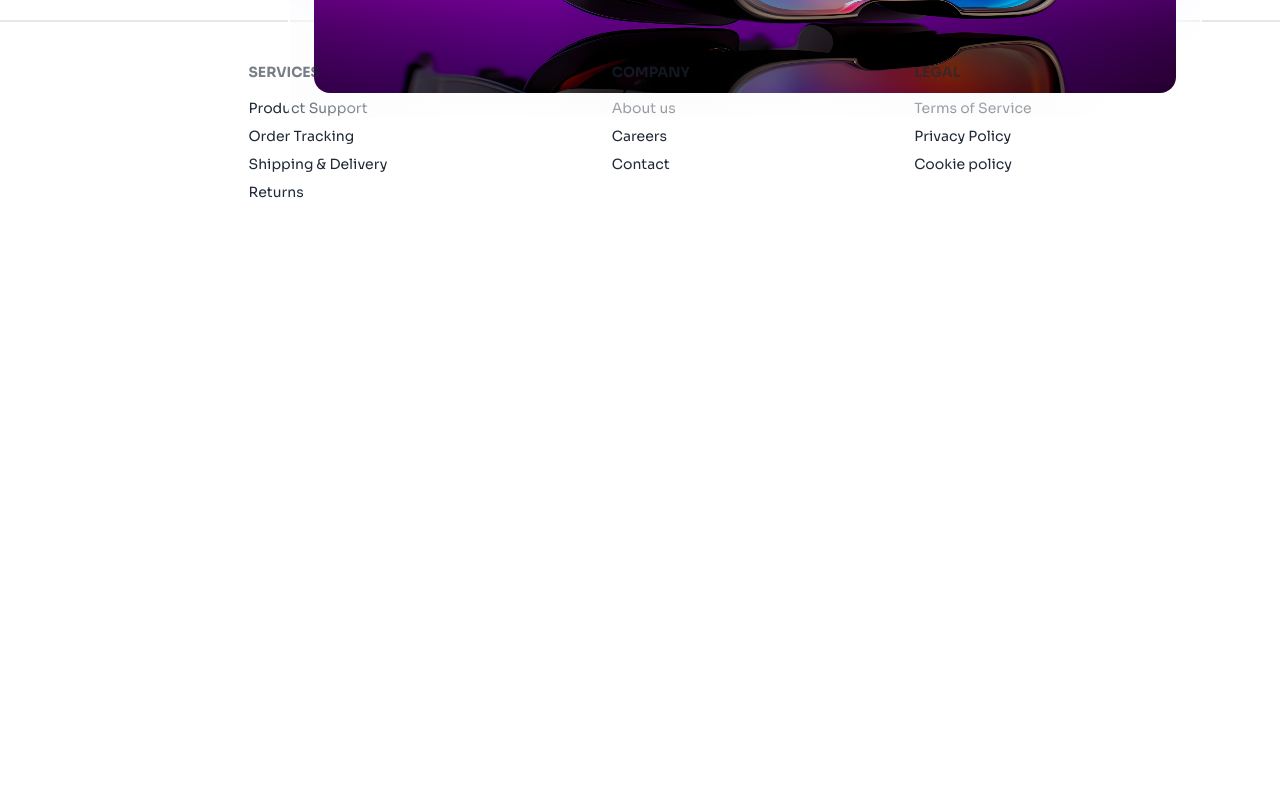
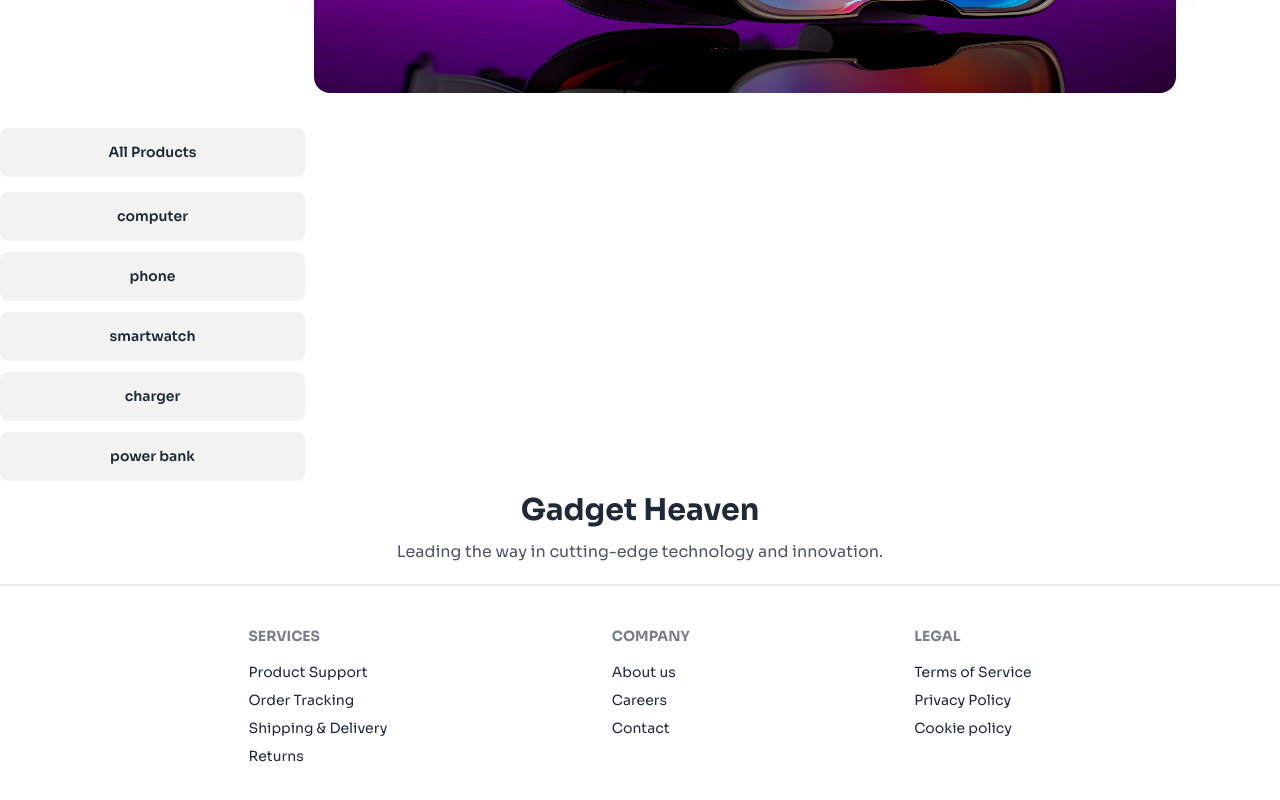
Before and after one commit to programming-hero-web-course-4/b10a8-gadget-heaven-istiak19, a React (Vite) app: page / in a window 1280 px wide. Shown: the part 652-1452 px from the top of the page. Before the commit the page ends 894 px from the top, so only its background shows below. Built offline with nearby package versions, Linux system fonts and the light colour scheme.

Commit message:
fifth commit

```diff
--- /dev/null
+++ b/public/categories.json
@@ -0,0 +1,27 @@
+[
+    {
+        "id": 1,
+        "category": "computer",
+        "slug": "computer"
+    },
+    {
+        "id": 2,
+        "category": "phone",
+        "slug": "phone"
+    },
+    {
+        "id": 3,
+        "category": "smartwatch",
+        "slug": "smartwatch"
+    },
+    {
+        "id": 4,
+        "category": "charger",
+        "slug": "charger"
+    },
+    {
+        "id": 5,
+        "category": "power bank",
+        "slug": "power-bank"
+    }
+]
--- a/src/Components/Banner/Banner.jsx
+++ b/src/Components/Banner/Banner.jsx
@@ -1,11 +1,16 @@
+import { useNavigate } from 'react-router-dom';
 import bannerPic from '../../assets/banner.jpg'
 const Banner = () => {
+    const navigate=useNavigate()
+    const handleShopBtn=()=>{
+        navigate('/dashboard')
+    }
     return (
         <div className="bg-[#9538E2] relative mb-60">
             <div className="text-center space-y-5 text-white pb-52 px-40 pt-16">
                 <h2 className="font-bold text-5xl">Upgrade Your Tech Accessorize with Gadget Heaven Accessories</h2>
                 <p className="text-xs">Explore the latest gadgets that will take your experience to the next level. From smart devices to the coolest accessories, we have it all!</p>
-                <button className="btn font-bold rounded-full bg-white text-[#9538E2]">Shop Now</button>
+                <button onClick={handleShopBtn} className="btn font-bold rounded-full bg-white text-[#9538E2]">Shop Now</button>
             </div>
             <div className='absolute top-72 left-72 border-2 border-white p-6 backdrop-blur-3xl rounded-xl'>
                 <img className='w-[862px] h-[363px] rounded-2xl' src={bannerPic} alt="Banner Pic" />
--- /dev/null
+++ b/src/Components/Card/Card.jsx
@@ -0,0 +1,27 @@
+import PropTypes from 'prop-types';
+
+const Card = ({ product }) => {
+    const {product_id,product_title,product_image,price}=product
+    return (
+        <div>
+            <div className="shadow-2xl h-full rounded-lg">
+                <figure className='w-[280px] h-[181px] p-5'>
+                    <img className='w-full h-full rounded-xl'
+                        src={product_image}
+                        alt={product_title} />
+                </figure>
+                <div className="p-5 space-y-5">
+                    <h2 className="text-xl font-medium">{product_title}</h2>
+                    <p>Price: {price} $</p>
+                    <button className='btn'>View Details</button>
+                </div>
+            </div>
+        </div>
+    );
+};
+
+Card.propTypes = {
+    product: PropTypes.object.isRequired
+};
+
+export default Card;
--- /dev/null
+++ b/src/Components/Categories/Categories.jsx
@@ -0,0 +1,21 @@
+import { useEffect, useState } from "react";
+import { NavLink } from "react-router-dom";
+
+const Categories = () => {
+    const [categories, setCategories] = useState([])
+    useEffect(() => {
+        fetch('/categories.json')
+            .then(res => res.json())
+            .then(data => setCategories(data))
+    }, [])
+    return (
+        <div className="">
+            <button className="btn w-full mb-4">All Products</button>
+            {
+                categories.map(category => <NavLink key={category.id} to={`/category/${category.category}`}><button className="btn flex w-full mb-3">{category.category}</button></NavLink>)
+            }
+        </div>
+    );
+};
+
+export default Categories;
--- /dev/null
+++ b/src/Components/DashBoard/DashBoard.jsx
@@ -0,0 +1,9 @@
+const DashBoard = () => {
+    return (
+        <div>
+            <h2>DashBoard.................</h2>
+        </div>
+    );
+};
+
+export default DashBoard;
--- a/src/Components/Home/Home.jsx
+++ b/src/Components/Home/Home.jsx
@@ -1,11 +1,18 @@
-import { useLoaderData } from "react-router-dom";
+import { Outlet, useLoaderData } from "react-router-dom";
 import Banner from "../Banner/Banner";
+import Categories from "../Categories/Categories";
 
 const Home = () => {
-    const products=useLoaderData()
+    const products = useLoaderData()
     return (
-        <div>
+        <div className="max-w-7xl mx-auto">
             <Banner></Banner>
+            <div className="grid grid-cols-1 sm:grid-cols-4 gap-5">
+                <Categories></Categories>
+                <div className="col-span-3">
+                    <Outlet></Outlet>
+                </div>
+            </div>
         </div>
     );
 };
--- /dev/null
+++ b/src/Components/ProductCard/ProductCard.jsx
@@ -0,0 +1,23 @@
+import { useLoaderData, useParams } from "react-router-dom";
+import Card from "../Card/Card";
+import { useEffect, useState } from "react";
+
+const ProductCard = () => {
+    const { categoryName } = useParams()
+    const [products, setProducts] = useState([])
+    const data = useLoaderData()
+    useEffect(() => {
+        const filterProducts = [...data].filter(product => product.category === categoryName)
+        setProducts(filterProducts)
+    }, [setProducts, data])
+
+    return (
+        <div className="grid grid-cols-1 sm:grid-cols-2 lg:grid-cols-3 gap-6">
+            {
+                products.map(product => <Card key={product.product_id} product={product}></Card>)
+            }
+        </div>
+    );
+};
+
+export default ProductCard;
--- a/src/main.jsx
+++ b/src/main.jsx
@@ -9,22 +9,35 @@ import MainLayout from './Components/MainLayout/MainLayout';
 import Home from './Components/Home/Home';
 import Statistics from './Components/Statistics/Statistics';
 import ErrorPage from './Components/ErrorPage/ErrorPage';
+import DashBoard from './Components/DashBoard/DashBoard';
+import ProductCard from './Components/ProductCard/ProductCard';
 
 const router = createBrowserRouter([
   {
     path: "/",
     element: <MainLayout></MainLayout>,
-    errorElement:<ErrorPage></ErrorPage>,
-    children:[
+    errorElement: <ErrorPage></ErrorPage>,
+    children: [
       {
-        path:'/',
-        loader:()=>fetch('/products.json'),
-        element:<Home></Home>
+        path: '/',
+        loader: () => fetch('/products.json'),
+        element: <Home></Home>,
+        children:[
+          {
+            path:'/category/:categoryName',
+            loader:()=>fetch('../products.json'),
+            element:<ProductCard></ProductCard>
+          }
+        ],
       },
       {
-        path:'/statistics',
-        loader:()=>fetch('/products.json'),
-        element:<Statistics></Statistics>
+        path: '/statistics',
+        loader: () => fetch('/products.json'),
+        element: <Statistics></Statistics>
+      },
+      {
+        path: '/dashboard',
+        element: <DashBoard></DashBoard>
       },
     ]
   },
```
Also changed, not shown: public/products.json (+88 -20 lines).
